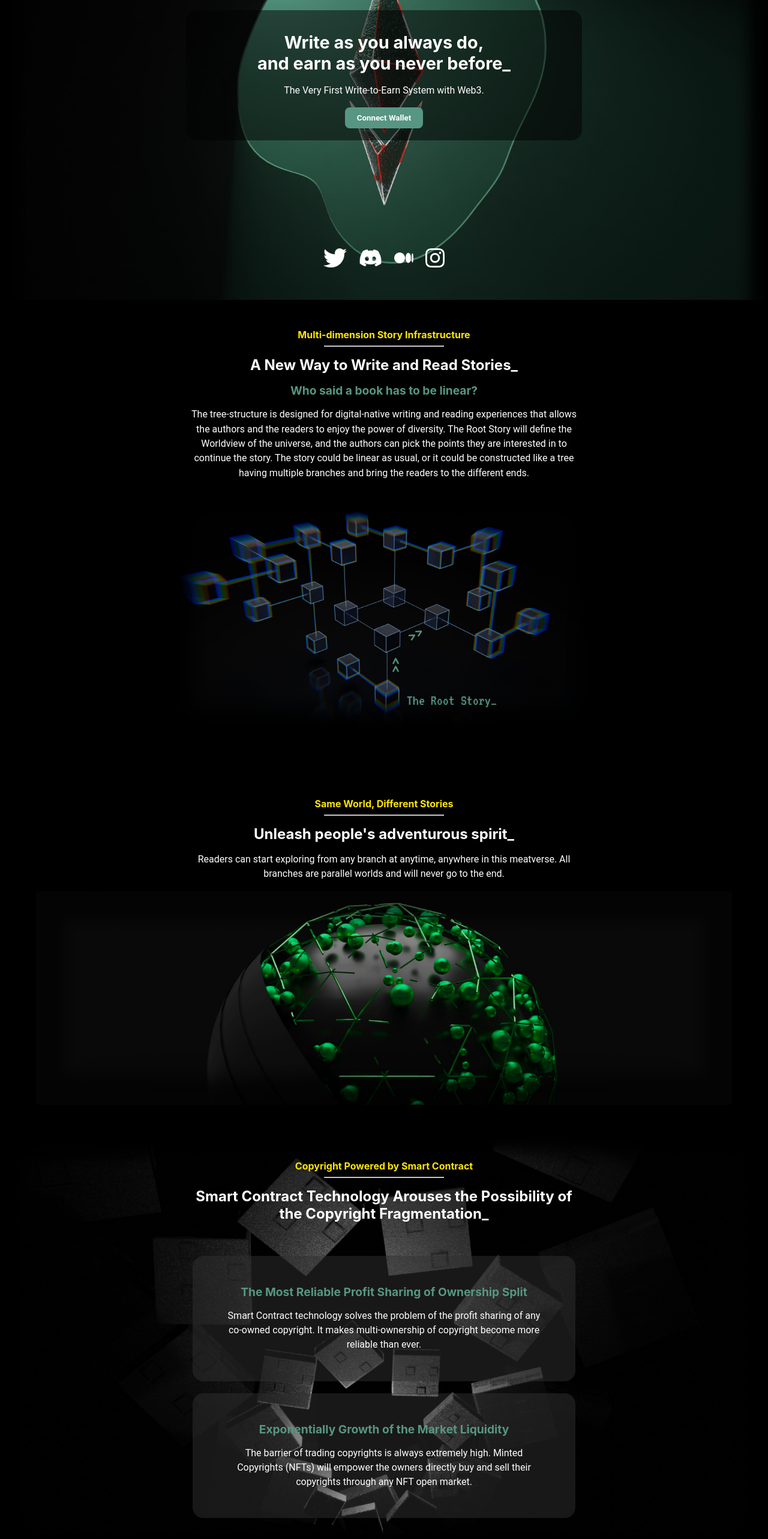
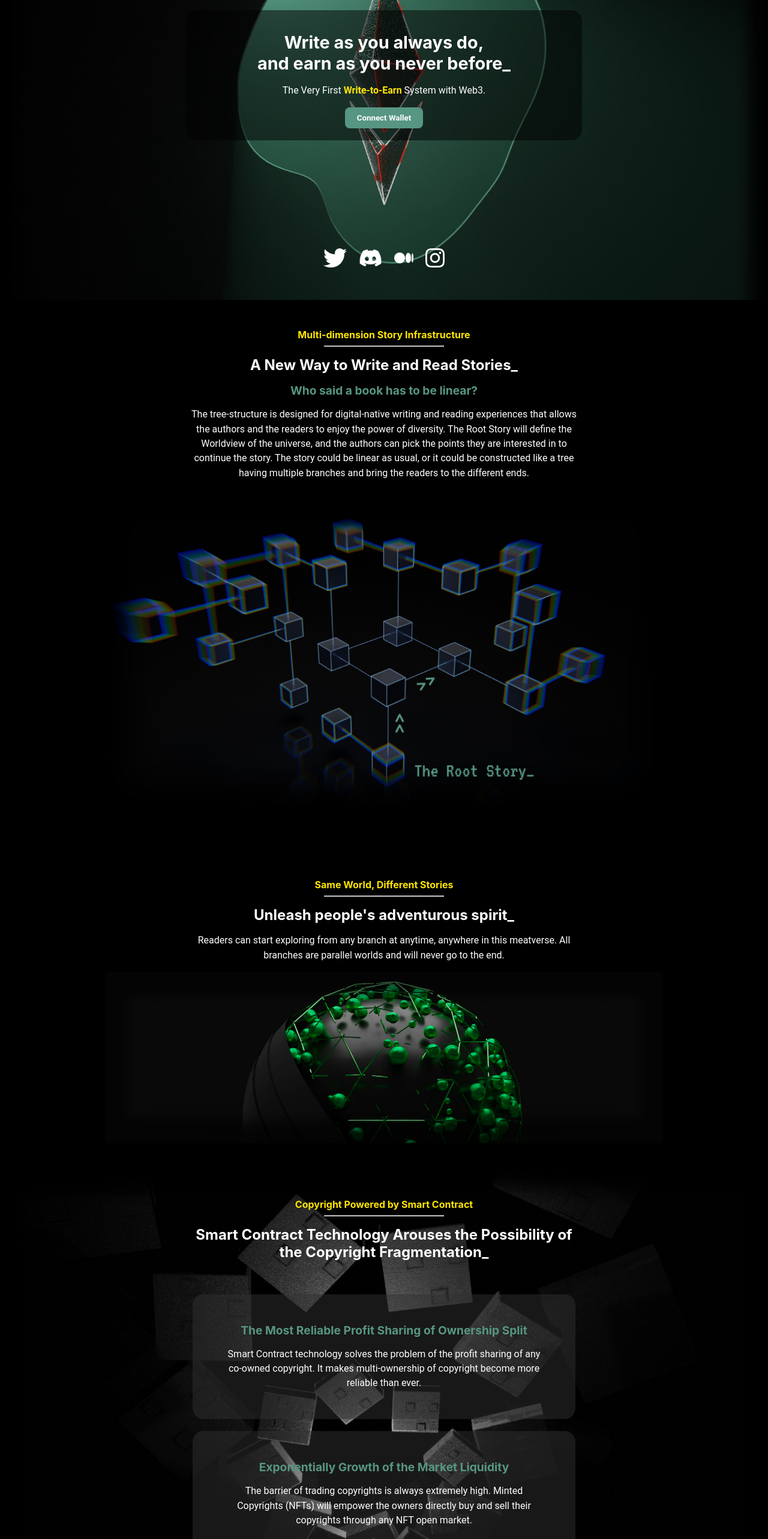
Before and after one commit to joshchan-eth/joshchan-eth.github.io, a React (Create React App) app: page / in a window 1280 px wide. Shown: the part 220-2786 px from the top of the page at 60% size. Built offline with nearby package versions, Linux system fonts and the light colour scheme.

Commit message:
Size Opt

```diff
--- a/public/styles.css
+++ b/public/styles.css
@@ -76,7 +76,7 @@ body {
     ul{
         color: white;
         font-family: Roboto, sans-serif;
-        font-size: 1.3rem;
+        font-size: 1.2rem;
         line-height: 1.52;
         text-align: left;
         margin: auto;
--- a/src/Adoption.jsx
+++ b/src/Adoption.jsx
@@ -4,7 +4,7 @@ import AdoptionBG from "./img/benefits.png"
 
 function Adoption(){
     return(
-        <section className="adoption" style={{ backgroundImage: `url(${AdoptionBG})`, backgroundSize:`100%`, backgroundRepeat:`no-repeat`}}>
+        <section className="adoption" style={{ backgroundImage: `url(${AdoptionBG})`, backgroundSize:`100%`, backgroundPosition:`bottom`, backgroundRepeat:`no-repeat`}}>
             <InfoSet
             sectionName={"Adopt a CosmoCitizenz to Join the Community"}
             title={"Here are CosmoCitizenz’ owner benefits_" }
--- a/src/CopyrightFragmentation.jsx
+++ b/src/CopyrightFragmentation.jsx
@@ -6,7 +6,7 @@ import CopyrightFragImg from "./img/ownership-frangmentation.png";
 
 function CopyrightFragmentation() {
     return(
-        <section className="copyrightFragmentation" style={{ backgroundImage: `url(${CopyrightFragImg})`, backgroundSize:`100%`, backgroundRepeat:`no-repeat`}}>
+        <section className="copyrightFragmentation" style={{ backgroundImage: `url(${CopyrightFragImg})`, backgroundPosition:`bottom`, backgroundSize:`100%`, backgroundRepeat:`no-repeat`}}>
             <InfoSet
                 sectionName={"Copyright Powered by Smart Contract"}
                 title={"Smart Contract Technology Arouses the Possibility of the Copyright Fragmentation_" }
--- a/src/InfoSet.jsx
+++ b/src/InfoSet.jsx
@@ -16,7 +16,7 @@ function InfoSet(props) {
             <p className="textBox">
                 {props.content}
             </p>
-            <img src={props.imgLink} alt={props.imgAlt} width={props.picWidth}/>
+            <img src={props.imgLink} alt={props.imgAlt} width={props.picWidth} style={{width:"80%"}} />
         </div>
     );
 }
--- a/src/Main.jsx
+++ b/src/Main.jsx
@@ -52,7 +52,7 @@ function Main() {
           Write as you always do, <br/> and earn as you never before_
         </h1>
         <p>
-          The Very First Write-to-Earn System with Web3.
+          The Very First <span style={{fontWeight:"bold", color:"rgb(255, 230, 0)"}}>Write-to-Earn</span> System with Web3.
         </p>
         <button className="ConnectWallet" onClick={connectWalletHandler} > {connectButtonText} </button>
       </div>
--- a/src/Roadmap.jsx
+++ b/src/Roadmap.jsx
@@ -4,7 +4,7 @@ import RoadmapBg from "./img/roadmap-bg.png";
 
 function Roadmap(){
     return(
-        <section className="roadmap" style={{ backgroundImage: `url(${RoadmapBg})`, backgroundSize:`100%`, backgroundRepeat:`no-repeat`}}>
+        <section className="roadmap" style={{ backgroundImage: `url(${RoadmapBg})`, backgroundPosition:`bottom`, backgroundSize:`100%`, backgroundRepeat:`no-repeat`}}>
             <InfoSet
                 sectionName={"Roadmap"}
                 title={"We are Building A Door for the Writers to Join the World of the Metaverse_" }
```
